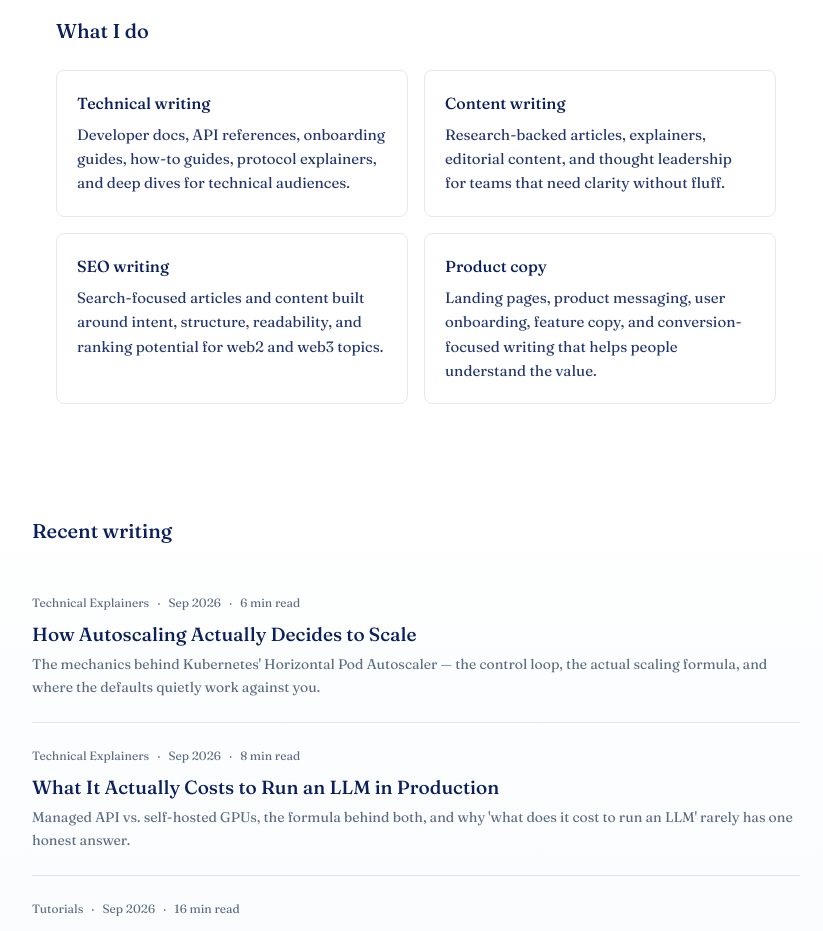
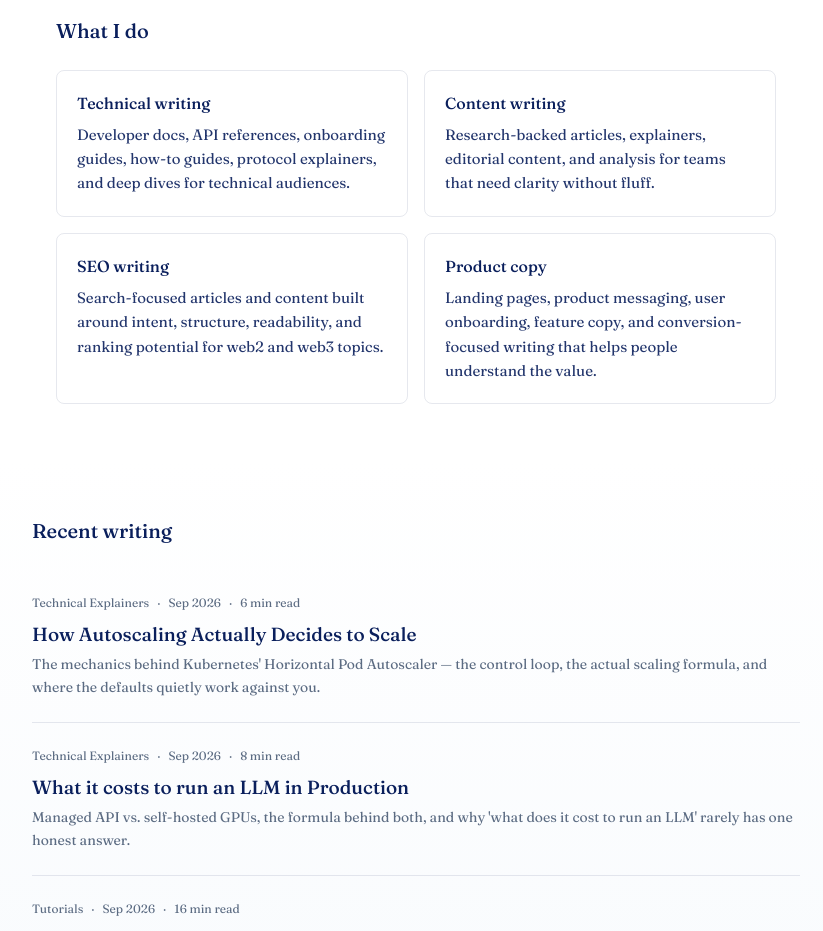
Before and after one commit to Aura-pix/bright-jasper, a Next.js app: page / in a window 1280 px wide. Shown: the part 780-1711 px from the top of the page, without its empty margins (224-1047 px from the left). Built offline with nearby package versions, Linux system fonts and the light colour scheme.

Commit message:
Finetuned two tiny copy flows

```diff
--- a/app/page.js
+++ b/app/page.js
@@ -121,7 +121,7 @@ export default function HomePage() {
             </h3>
             <p className="text-[15px] text-ink/90 leading-relaxed">
               Research-backed articles, explainers, editorial content, and
-              thought leadership for teams that need clarity without fluff.
+              analysis for teams that need clarity without fluff.
             </p>
           </div>
 
--- a/content/blog/llm-production-cost.mdx
+++ b/content/blog/llm-production-cost.mdx
@@ -1,5 +1,5 @@
 ---
-title: "What It Actually Costs to Run an LLM in Production"
+title: "What it costs to run an LLM in Production"
 date: "2026-09-12"
 tag: "Technical Explainers"
 track: "technical"
@@ -24,18 +24,20 @@ The practical consequence: a chatty, verbose model output is a bigger line item
 Rather than repeat the many blog posts that quote pricing from months-old snapshots, here's what both companies' own current documentation states, checked directly against their official pricing pages:
 
 **Anthropic (per million tokens, input / output):**
+
 - Claude Haiku 4.5: $1 / $5
 - Claude Sonnet 5: $2 / $10
 - Claude Opus 5: $5 / $25
 - Claude Fable 5.1 (top tier): $10 / $50
 
 **OpenAI (per million tokens, standard short-context, input / output):**
+
 - GPT-5.6 Luna: $0.20 / $1.20
 - GPT-5.6 Terra: $2 / $12
 - GPT-5.6 Sol: $4 / $20
 - GPT-6 Astra (flagship): $10 / $50
 
-What's notable here isn't which provider is "cheaper" — the two companies have converged on nearly identical price points at the top and bottom of their respective lineups ($10/$50 flagship, sub-$1 budget tier). What actually moves your bill is model *selection* within a lineup, not which company you pick. Both companies also publish substantial discounts on top of these base rates: batch processing (asynchronous, non-real-time work) cuts both providers' rates by 50%, and prompt caching — reusing previously-processed context instead of resending it — drops repeated-input costs to roughly 10% of the standard rate. Stacked together, an application with a stable system prompt and predictable, batchable workloads can pay a small fraction of the sticker price.
+What's notable here isn't which provider is "cheaper" — the two companies have converged on nearly identical price points at the top and bottom of their respective lineups ($10/$50 flagship, sub-$1 budget tier). What actually moves your bill is model _selection_ within a lineup, not which company you pick. Both companies also publish substantial discounts on top of these base rates: batch processing (asynchronous, non-real-time work) cuts both providers' rates by 50%, and prompt caching — reusing previously-processed context instead of resending it — drops repeated-input costs to roughly 10% of the standard rate. Stacked together, an application with a stable system prompt and predictable, batchable workloads can pay a small fraction of the sticker price.
 
 ## Self-hosting: the formula, and where it gets murky
 
```
